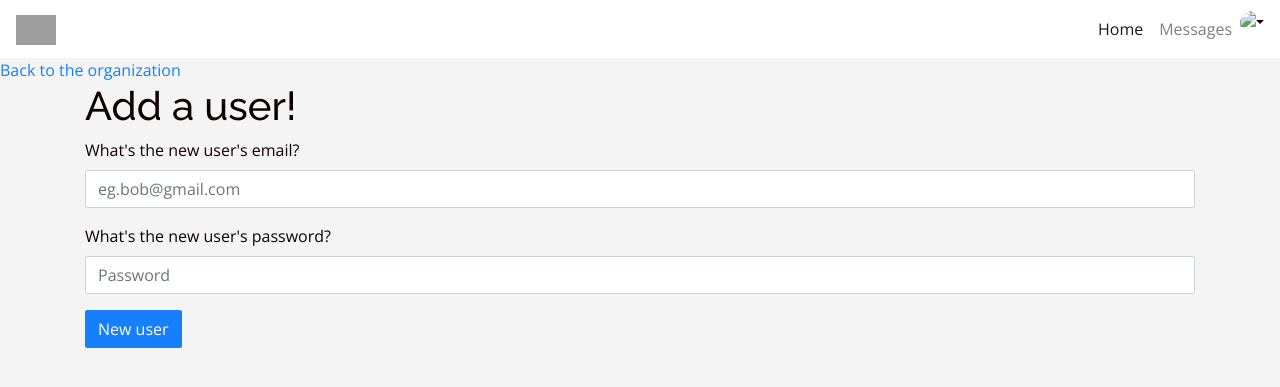
After one commit to simlf/surelytic, a Rails app: page /organization/users/new in a window 1280 px wide. The commit adds this page. Shown: the top 387 px of the page. Run offline with Rails 7, Linux system fonts and the light colour scheme; a user stored in the database is signed in; style sheets or scripts are compiled from the project's sources; some libraries are stand-ins or nearby versions; grey boxes are pictures that could not be loaded.

Commit message:
new user

```diff
--- a/app/controllers/users_controller.rb
+++ b/app/controllers/organizations/users_controller.rb
@@ -1,4 +1,4 @@
-class UsersController < ApplicationController
+class Organizations::UsersController < ApplicationController
 
   def new
     @user = User.new
@@ -9,16 +9,16 @@ class UsersController < ApplicationController
     @user.organization = current_user.organization
 
     if @user.save
-      redirect_to organization_path(@organization)
+      redirect_to organization_path
     else
-      render new
+      render :new
     end
   end
 
   private
 
   def user_params
-    params.require(:organization).permit(:email, :password)
+    params.require(:user).permit(:email, :password)
   end
 
 end
--- a/app/views/organizations/show.html.erb
+++ b/app/views/organizations/show.html.erb
@@ -22,7 +22,7 @@
         <%= user.email %>
       </p>
     <% end%>
-    <div class="btn btn-primary"><%= link_to "Add a new user", new_user_path %>
+    <div class="btn btn-primary"><%= link_to "Add a new user", new_organization_user_path %>
     </div>
 
   <br><br><br>
--- /dev/null
+++ b/app/views/organizations/users/new.html.erb
@@ -0,0 +1,13 @@
+<%= link_to "Back to the organization", organization_path %>
+<div class="container">
+
+  <h1>Add a user!</h1>
+
+  <%= simple_form_for([:organization, @user]) do |f| %>
+    <%= f.input :email, placeholder: 'eg.bob@gmail.com', :label => "What's the new user's email?" %>
+    <%= f.input :password, placeholder: 'Password', :label => "What's the new user's password?" %>
+
+    <%= f.button :submit, 'New user', class: 'btn btn-primary' %>
+  <% end %>
+  </div>
+</div>
--- a/app/views/projects/new.html.erb
+++ b/app/views/projects/new.html.erb
@@ -1,4 +1,4 @@
-<%= link_to "back", organization_path %>
+  <%= link_to "back", organization_path %>
 <div class="container">
 
 
--- a/config/routes.rb
+++ b/config/routes.rb
@@ -4,8 +4,9 @@ Rails.application.routes.draw do
   # For details on the DSL available within this file, see http://guides.rubyonrails.org/routing.html
   resource :organization, only: [:show] # opt. :edit, :update
 
-  resources :users, only: [:new, :create]
-
+  namespace :organization, module: :organizations do
+    resources :users, only: [:new, :create]
+  end
 
   resources :projects, only: [:show, :new, :create] do # opt. :index, :edit, :update // :destroy
     resources :tests, only: [:show, :new, :create, :edit, :update] # opt. // :destroy
```
Also changed, not shown: app/views/users/new.html.erb (deleted, +0 -13 lines).
